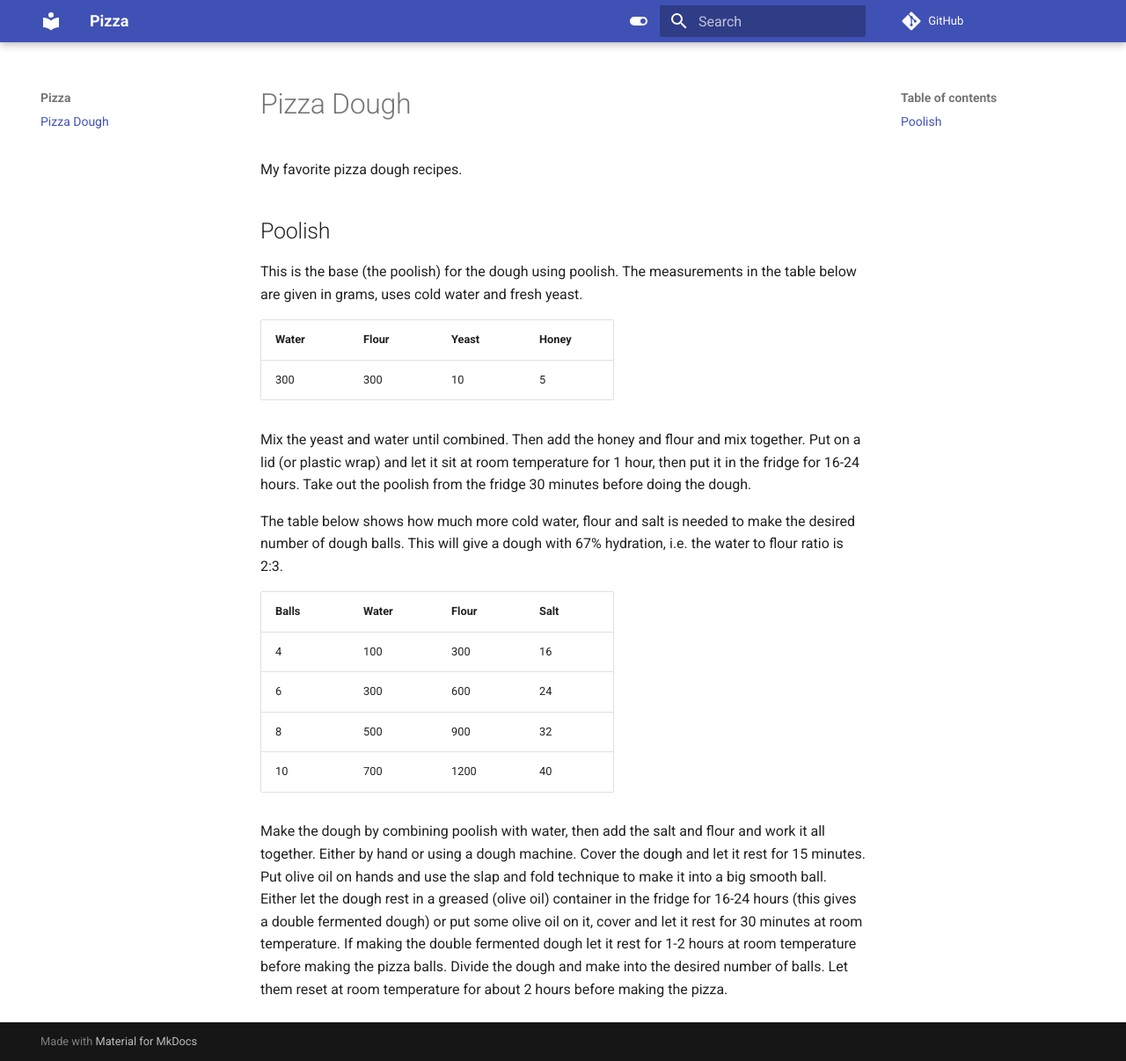
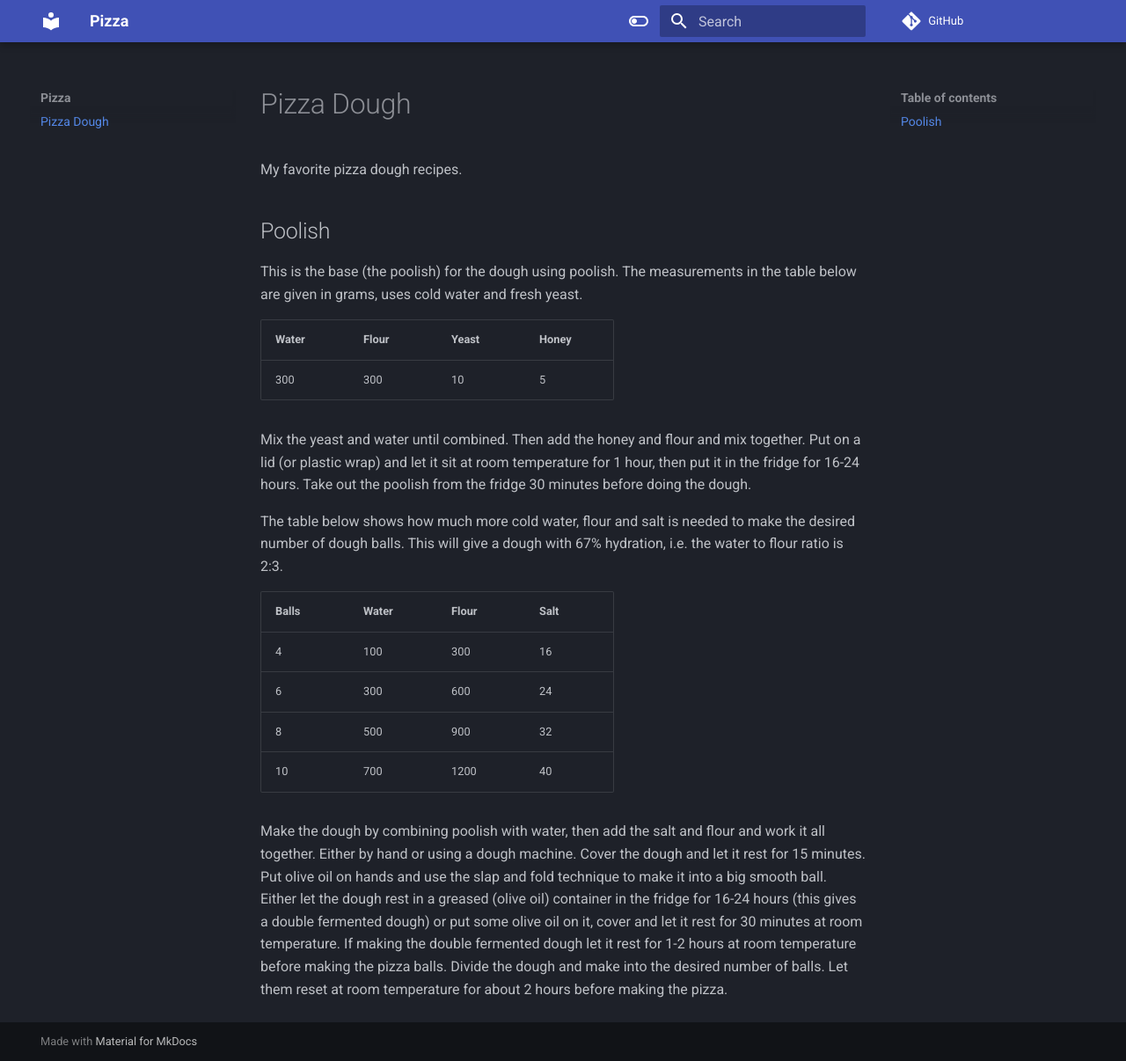
Before and after one commit to claha/pizza, an MkDocs documentation site: the page built from docs/index.md, in a window 1280 px wide and 1206 px high. Shown: the whole window at 88% size. Built offline with MkDocs 1.6.1 and Material for MkDocs 9.7.7, drawn with Linux system fonts in a browser that asks for light colours; comment, search, counter and statistics services are not loaded.

Commit message:
Update mkdocs.yml

```diff
--- a/mkdocs.yml
+++ b/mkdocs.yml
@@ -6,13 +6,11 @@ repo_url: https://github.com/claha/pizza/
 theme:
   name: material
   palette:
-    # Palette toggle for light mode
+    - scheme: slate
+      toggle:
+        icon: material/toggle-switch-off-outline
+        name: Switch to light mode
     - scheme: default
       toggle:
         icon: material/toggle-switch
         name: Switch to dark mode
-    # Palette toggle for dark mode
-    - scheme: slate
-      toggle:
-        icon: material/toggle-switch-off-outline
-        name: Switch to light mode
```
